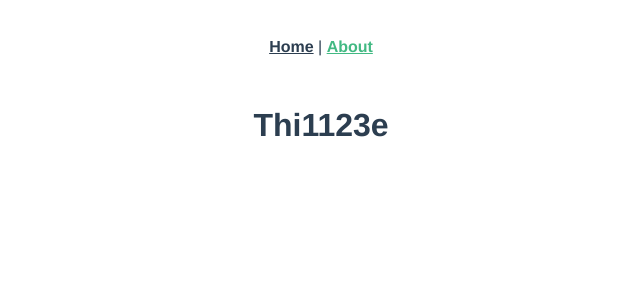
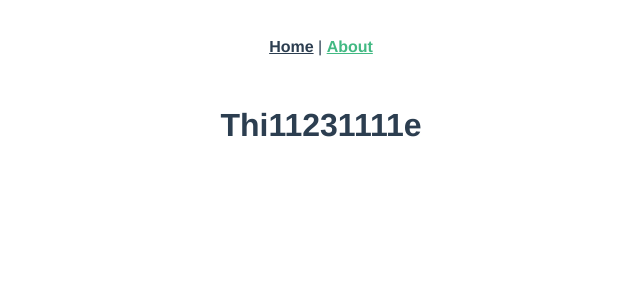
Before and after one commit to DianJY/WebGoldsuitPCgithup, a Vue app: page /#/about in a window 1280 px wide. Shown: the top 300 px of the page, without its empty margins (319-959 px from the left). Built offline with nearby package versions, Linux system fonts and the light colour scheme.

Commit message:
更新说明

```diff
--- a/src/views/About.vue
+++ b/src/views/About.vue
@@ -1,5 +1,5 @@
 <template>
   <div class="about">
-    <h1>Thi1123e</h1>
+    <h1>Thi11231111e</h1>
   </div>
 </template>
```
